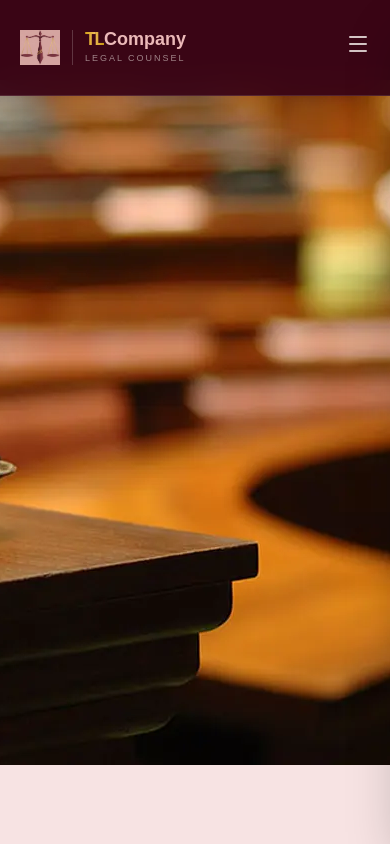
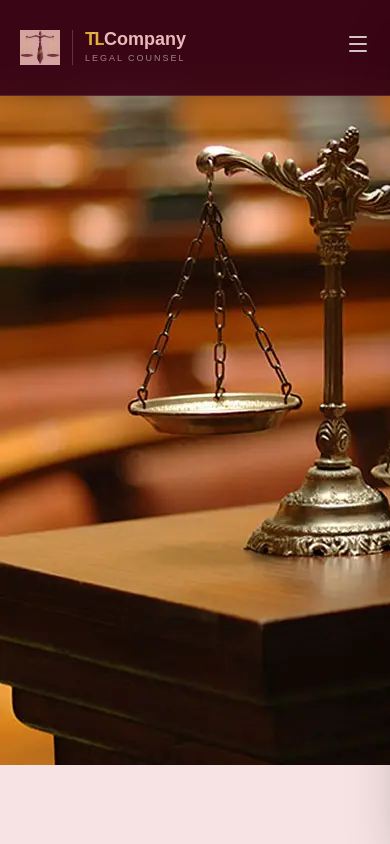
Before and after one commit to athenaa-02/TL_company, a React (Vite) app: page /practice-areas in a window 390 px wide. Shown: the top 844 px of the page. Built offline with nearby package versions, Linux system fonts and the light colour scheme.

Commit message:
fix: style: practice hero section background image responsiveness

```diff
--- a/src/components/layout/PracticeHeroSection.jsx
+++ b/src/components/layout/PracticeHeroSection.jsx
@@ -3,7 +3,7 @@ function PracticeHeroSection() {
   return (
     <>
         <div className="relative h-20 bg-[#551d1d]"></div>
-        <div className="relative h-[685px] w-full bg-[url(/homepage/court.webp)] bg-cover bg-center bg-no-repeat"></div>
+        <div className="relative h-[685px] w-full bg-[url(/homepage/court.webp)] bg-cover bg-no-repeat bg-left xl:bg-top"></div>
 
 
     </>
```
